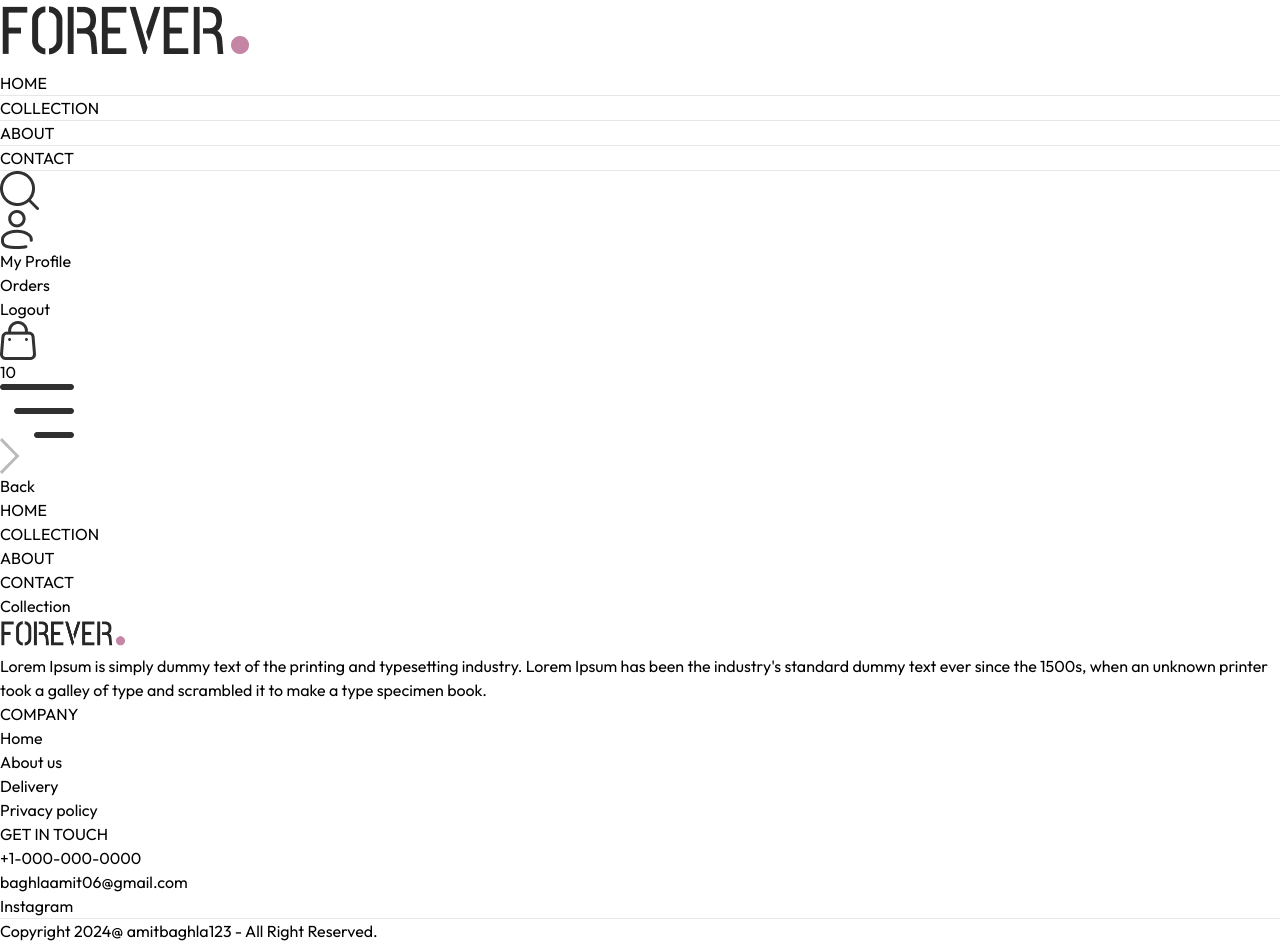
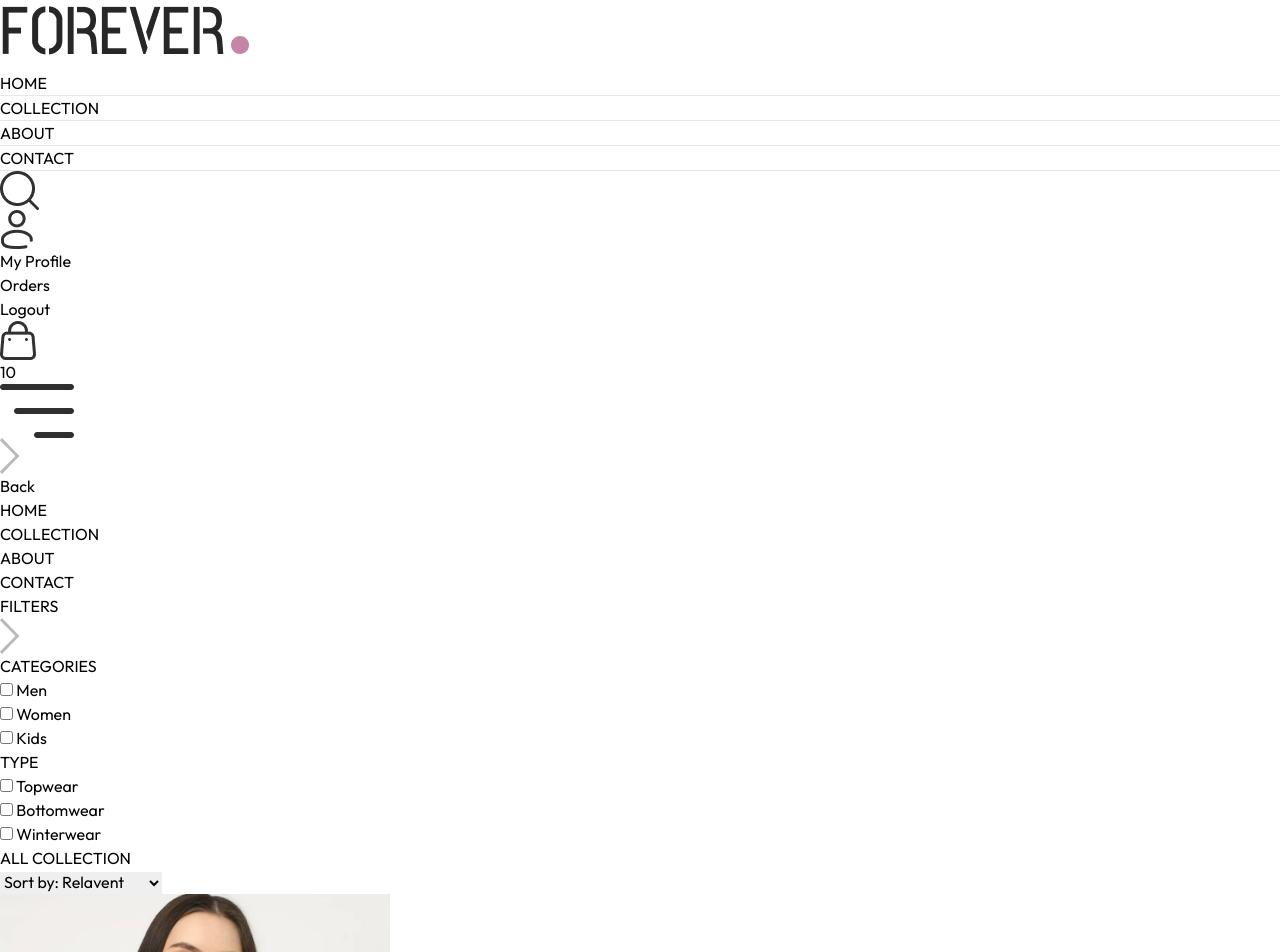
Before and after one commit to amitarora123/corporate-website-forever, a React (Vite) app: page /collection in a window 1280 px wide. Shown: the top 952 px of the page. Built offline with nearby package versions, Linux system fonts and the light colour scheme.

Commit message:
Add SearchBar component and implement filtering functionality in Collection page

```diff
--- a/src/App.jsx
+++ b/src/App.jsx
@@ -10,11 +10,13 @@
 import Orders from "./pages/Orders";
 import Navbar from "./components/Navbar"
 import Footer from "./components/Footer";
+import SearchBar from "./components/SearchBar";
 
 const App = () => {
   return (
     <div className="px-4 sm:px-[5vw] md:px-[7vw] lg:px-[9vw]">
       <Navbar />
+      <SearchBar />
       <Routes>
         <Route path="/" element={<Home />} />
         <Route path="/collection" element={<Collection />} />
--- a/src/components/BestSellers.jsx
+++ b/src/components/BestSellers.jsx
@@ -8,7 +8,8 @@
   const [bestSellers, setBestSellers] = useState([]);
   useEffect(() => {
 
-    const bestProducts = products.filter((item) => (item.BestSellers))
+    const bestProducts = products.filter((item) => (item.bestseller));
+    console.log(bestProducts);
     setBestSellers(bestProducts);
   }, [products]);
   return <div className="my-10">
--- a/src/components/Navbar.jsx
+++ b/src/components/Navbar.jsx
@@ -1,13 +1,17 @@
-import React, { useState } from "react";
+import React, { useContext, useState } from "react";
 import { assets } from "../assets/frontend_assets/assets";
 import { Link, NavLink } from "react-router-dom";
+import { ShopContext } from "../context/ShopContext";
 const Navbar = () => {
   const [visible, setVisible] = useState(false);
+
+  const { setShowSearch } = useContext(ShopContext);
+
   return (
     <div className="flex items-center justify-between py-5 font-medium">
       <img src={assets.logo} alt="logo" className="w-36" />
 
-      <ul className="hidden sm:flex gap-5 text-sm text-gray-700">
+      <ul className="hidden gap-5 text-sm text-gray-700 sm:flex">
         <NavLink to="/" className={`flex flex-col items-center gap-1`}>
           <p>HOME</p>
           <hr className="w-2/4 border-none h-[1.5px] bg-gray-700  hidden" />
@@ -33,16 +37,21 @@
       </ul>
 
       <div className="flex items-center gap-6">
-        <img src={assets.search_icon} alt="" className="w-5 cursor-pointer" />
+        <img
+          src={assets.search_icon}
+          onClick={() => setShowSearch((prev) => !prev)}
+          alt=""
+          className="w-5 cursor-pointer"
+        />
 
-        <div className="group relative">
+        <div className="relative group">
           <img
             src={assets.profile_icon}
             alt="profile"
             className="w-5 cursor-pointer"
           />
-          <div className="group-hover:block hidden absolute dropdown-menu right-0 pt-4">
-            <div className="flex flex-col gap-2 py-3 w-36 px-5 bg-slate-100 text-gray-500 rounded">
+          <div className="absolute right-0 hidden pt-4 group-hover:block dropdown-menu">
+            <div className="flex flex-col gap-2 px-5 py-3 text-gray-500 rounded w-36 bg-slate-100">
               <p className="cursor-pointer hover:text-black">My Profile</p>
               <p className="cursor-pointer hover:text-black">Orders</p>
               <p className="cursor-pointer hover:text-black">Logout</p>
@@ -61,7 +70,7 @@
           src={assets.menu_icon}
           alt="menu"
           onClick={() => setVisible(true)}
-          className="w-5 sm:hidden block"
+          className="block w-5 sm:hidden"
         />
       </div>
 
--- /dev/null
+++ b/src/components/SearchBar.jsx
@@ -0,0 +1,41 @@
+import { useContext, useEffect, useState } from "react";
+import { ShopContext } from "../context/ShopContext";
+import { assets } from "../assets/frontend_assets/assets";
+import { useLocation } from "react-router-dom";
+const SearchBar = () => {
+  const { search, setSearch, showSearch, setShowSearch } =
+    useContext(ShopContext);
+  const location = useLocation();
+  const [visible, setVisible] = useState(false);
+
+  useEffect(() => {
+    if (location.pathname.includes('collection') && showSearch){
+        setVisible(true);
+    }
+    else{
+        setVisible(false)
+    }
+}, [location, showSearch]);
+  return visible ? (
+    <div className="text-center border-t border-b bg-gray-50">
+      <div className="inline-flex items-center justify-center w-3/4 px-5 py-2 mx-3 my-5 border border-gray-400 rounded-full sm:w-1/2">
+        <input
+          value={search}
+          type="text"
+          placeholder="Search"
+          className="flex-1 text-sm outline-none bg-inherit"
+          onChange={(e) => setSearch(e.target.value)}
+        />
+        <img src={assets.search_icon} alt="search" className="w-4" />
+      </div>
+      <img
+        src={assets.cross_icon}
+        onClick={() => setShowSearch(false)}
+        alt=""
+        className="inline w-3 cursor-pointer"
+      />
+    </div>
+  ) : null;
+};
+
+export default SearchBar;
--- a/src/context/ShopContext.jsx
+++ b/src/context/ShopContext.jsx
@@ -1,4 +1,4 @@
-import { createContext } from "react";
+import { createContext, useState } from "react";
 import { products } from "../assets/frontend_assets/assets";
 
 export const ShopContext = createContext();
@@ -6,11 +6,17 @@
 const ShopContextProvider = ({ children }) => {
   const currency = "$";
   const delivery_fee = 10;
+  const [search, setSearch] = useState();
+  const [showSearch, setShowSearch] = useState(false);
 
   const value = {
     products,
     currency,
     delivery_fee,
+    search,
+    setSearch,
+    showSearch,
+    setShowSearch
   };
 
   return <ShopContext.Provider value={value}>{children}</ShopContext.Provider>;
--- a/src/pages/Collection.jsx
+++ b/src/pages/Collection.jsx
@@ -1,9 +1,202 @@
-import React from 'react'
+import React, { useContext, useEffect, useState } from "react";
+import { ShopContext } from "../context/ShopContext";
+import { assets } from "../assets/frontend_assets/assets";
+import Title from "../components/Title";
+import ProductItem from "../components/ProductItem";
+const Collection = () => {
+  const { products, search, showSearch } = useContext(ShopContext);
 
-const Collection = () => {
+  const [showFilter, setShowFilter] = useState(false);
+
+  const [filterProducts, setFilterProducts] = useState([]);
+
+  const [category, setCategory] = useState([]);
+
+  const [subCategory, setSubCategory] = useState([]);
+
+  const [sortType, setSortType] = useState("relavent");
+
+  const toggleCategory = (e) => {
+    if (category.includes(e.target.value)) {
+      setCategory((prev) => prev.filter((item) => item !== e.target.value));
+    } else {
+      setCategory((prev) => [...prev, e.target.value]);
+    }
+  };
+
+  const toggleSubCategory = (e) => {
+    if (subCategory.includes(e.target.value)) {
+      setSubCategory((prev) => prev.filter((item) => item !== e.target.value));
+    } else {
+      setSubCategory((prev) => [...prev, e.target.value]);
+    }
+  };
+
+  const applyFilter = () => {
+    let productsCopy = products.slice();
+
+    if (showSearch && search) {
+      productsCopy = productsCopy.filter((item) =>
+        item.name.toLowerCase().includes(search.toLowerCase())
+      );
+    }
+    if (category.length > 0) {
+      productsCopy = productsCopy.filter((item) =>
+        category.includes(item.category)
+      );
+    }
+
+    if (subCategory.length > 0) {
+      productsCopy = productsCopy.filter((item) =>
+        subCategory.includes(item.subCategory)
+      );
+    }
+    setFilterProducts(productsCopy);
+  };
+
+  const sortProducts = () => {
+    let fpCopy = filterProducts.slice();
+
+    switch (sortType) {
+      case "low-high":
+        setFilterProducts(fpCopy.sort((a, b) => a.price - b.price));
+        break;
+
+      case "high-low":
+        setFilterProducts(fpCopy.sort((a, b) => b.price - a.price));
+        break;
+
+      default:
+        applyFilter();
+    }
+  };
+  useEffect(() => {
+    applyFilter();
+  }, [category, subCategory, search, showSearch]);
+
+  useEffect(() => {
+    sortProducts();
+  }, [sortType]);
   return (
-    <div>Collection</div>
-  )
-}
+    <div className="flex flex-col gap-1 pt-10 border-t sm:flex-row sm:gap-10">
+      {/* Filter Options */}
+      <div className="min-w-60">
+        <p
+          className="flex items-center gap-2 my-2 text-xl cursor-pointer"
+          onClick={() => setShowFilter((prev) => !prev)}
+        >
+          FILTERS
+          <img
+            src={assets.dropdown_icon}
+            alt=""
+            className={`h-3 sm:hidden ${showFilter ? "rotate-90" : ""}`}
+          />
+        </p>
 
-export default Collection
+        {/* Category Filter */}
+        <div
+          className={`border border-gray-300 pl-5 py-3 mt-6 ${
+            showFilter ? "" : "hidden"
+          } sm:block`}
+        >
+          <p className="mb-3 text-sm font-medium">CATEGORIES</p>
+          <div className="flex flex-col gap-2 text-sm font-light text-gray-700">
+            <p className="flex gap-2">
+              <input
+                type="checkbox"
+                value={"Men"}
+                className="w-3"
+                onChange={toggleCategory}
+              />{" "}
+              Men
+            </p>
+            <p className="flex gap-2">
+              <input
+                type="checkbox"
+                value={"Women"}
+                className="w-3"
+                onChange={toggleCategory}
+              />{" "}
+              Women
+            </p>
+            <p className="flex gap-2">
+              <input
+                type="checkbox"
+                value={"Kids"}
+                className="w-3"
+                onChange={toggleCategory}
+              />{" "}
+              Kids
+            </p>
+          </div>
+        </div>
+
+        {/* SubCategory Filter */}
+
+        <div
+          className={`border border-gray-300 pl-5 py-3 my-5 ${
+            showFilter ? "" : "hidden"
+          } sm:block`}
+        >
+          <p className="mb-3 text-sm font-medium">TYPE</p>
+          <div className="flex flex-col gap-2 text-sm font-light text-gray-700">
+            <p className="flex gap-2">
+              <input
+                type="checkbox"
+                value={"Topwear"}
+                className="w-3"
+                onChange={toggleSubCategory}
+              />{" "}
+              Topwear
+            </p>
+            <p className="flex gap-2">
+              <input
+                type="checkbox"
+                value={"Bottomwear"}
+                className="w-3"
+                onChange={toggleSubCategory}
+              />{" "}
+              Bottomwear
+            </p>
+            <p className="flex gap-2">
+              <input
+                type="checkbox"
+                value={"Winterwear"}
+                className="w-3"
+                onChange={toggleSubCategory}
+              />{" "}
+              Winterwear
+            </p>
+          </div>
+        </div>
+      </div>
+
+      {/* Right side */}
+
+      <div className="flex-1">
+        <div className="flex justify-between mb-4 text-base sm:text-2xl">
+          <Title text1={"ALL"} text2={"COLLECTION"} />
+          {/*Product Sort*/}
+
+          <select
+            className="px-2 text-sm border-2 border-gray-300"
+            onChange={(e) => setSortType(e.target.value)}
+          >
+            <option value="relavent">Sort by: Relavent</option>
+            <option value="low-high">Sort by: Low to High</option>
+            <option value="high-low">Sort by: High to Low</option>
+          </select>
+        </div>
+
+        {/* Map Products */}
+        <div className="grid grid-cols-2 gap-4 md:grid-cols-3 lg:grid-cols-4 gap-y-6">
+          {filterProducts.map((item, index) => (
+            <ProductItem key={index} item={item} _id={item._id} />
+          ))}
+        </div>
+      </div>
+    </div>
+  );
+};
+
+export default Collection;
```
